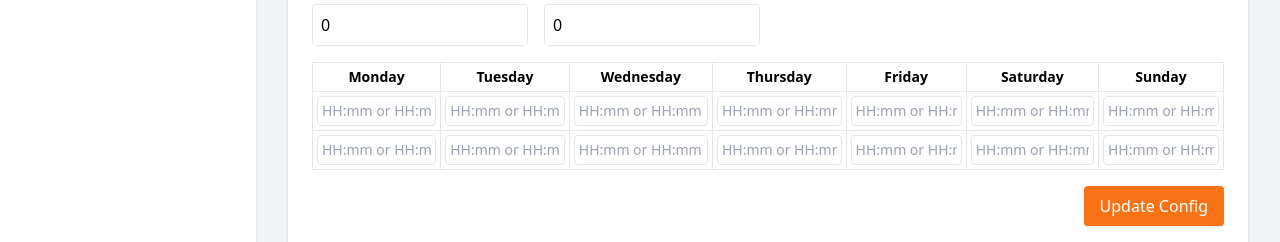
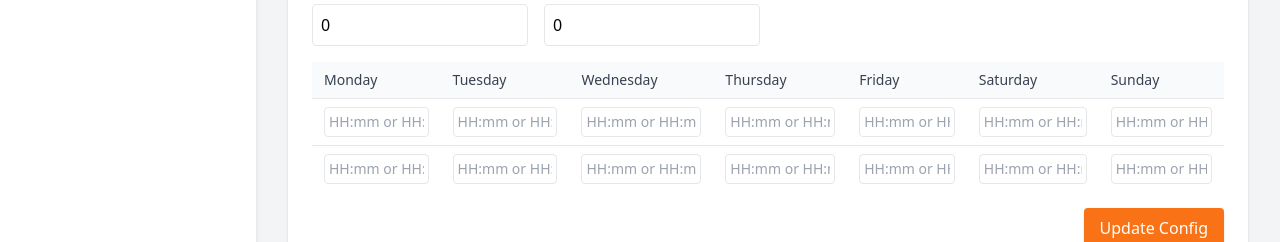
Before and after one commit to rodneyberubee/viv-frontend, a Next.js app: page /dashboard/template in a window 1280 px wide. Shown: the part 536-778 px from the top of the page. Built offline with nearby package versions, Linux system fonts and the light colour scheme; no server answers; sample sign-in values are in the browser's storage.

Commit message:
Update template.tsx

```diff
--- a/pages/dashboard/template.tsx
+++ b/pages/dashboard/template.tsx
@@ -313,9 +313,12 @@ const DashboardTemplate = ({ restaurantId }: DashboardProps) => {
               <tr>
                 {editableFields.map((key) => (
                   key === 'status' ? (
-                    <th key={key} className="px-3 py-2 text-left text-gray-700 font-medium">
+                    <th key={key} className="px-3 py-2 text-left text-gray-700 font-medium relative group">
                       {headerLabels[key]}
-                      <span className="ml-1 text-gray-400 cursor-help" title={statusTooltip}>?</span>
+                      <span className="ml-1 text-gray-400 cursor-help">?</span>
+                      <div className="absolute left-0 mt-1 w-64 p-2 bg-gray-800 text-white text-xs rounded shadow-lg opacity-0 group-hover:opacity-100 transition-opacity z-10">
+                        {statusTooltip}
+                      </div>
                     </th>
                   ) : (
                     <th key={key} className="px-3 py-2 text-left text-gray-700 font-medium">
@@ -382,18 +385,18 @@ const DashboardTemplate = ({ restaurantId }: DashboardProps) => {
             </div>
           </div>
           <div className="mt-4 overflow-auto">
-            <table className="w-full text-sm border">
-              <thead>
+            <table className="w-full text-sm">
+              <thead className="bg-gray-50">
                 <tr>
                   {['monday','tuesday','wednesday','thursday','friday','saturday','sunday'].map(day => (
-                    <th key={day} className="border px-2 py-1 capitalize">{day}</th>
+                    <th key={day} className="px-3 py-2 text-left text-gray-700 font-medium capitalize">{day}</th>
                   ))}
                 </tr>
               </thead>
               <tbody>
-                <tr>
+                <tr className="hover:bg-gray-50">
                   {['monday','tuesday','wednesday','thursday','friday','saturday','sunday'].map(day => (
-                    <td key={day + 'Open'} className="border px-1 py-1">
+                    <td key={day + 'Open'} className="px-3 py-2 border-t">
                       <input
                         type="text"
                         placeholder="HH:mm or HH:mm AM/PM"
@@ -405,9 +408,9 @@ const DashboardTemplate = ({ restaurantId }: DashboardProps) => {
                     </td>
                   ))}
                 </tr>
-                <tr>
+                <tr className="hover:bg-gray-50">
                   {['monday','tuesday','wednesday','thursday','friday','saturday','sunday'].map(day => (
-                    <td key={day + 'Close'} className="border px-1 py-1">
+                    <td key={day + 'Close'} className="px-3 py-2 border-t">
                       <input
                         type="text"
                         placeholder="HH:mm or HH:mm AM/PM"
```
